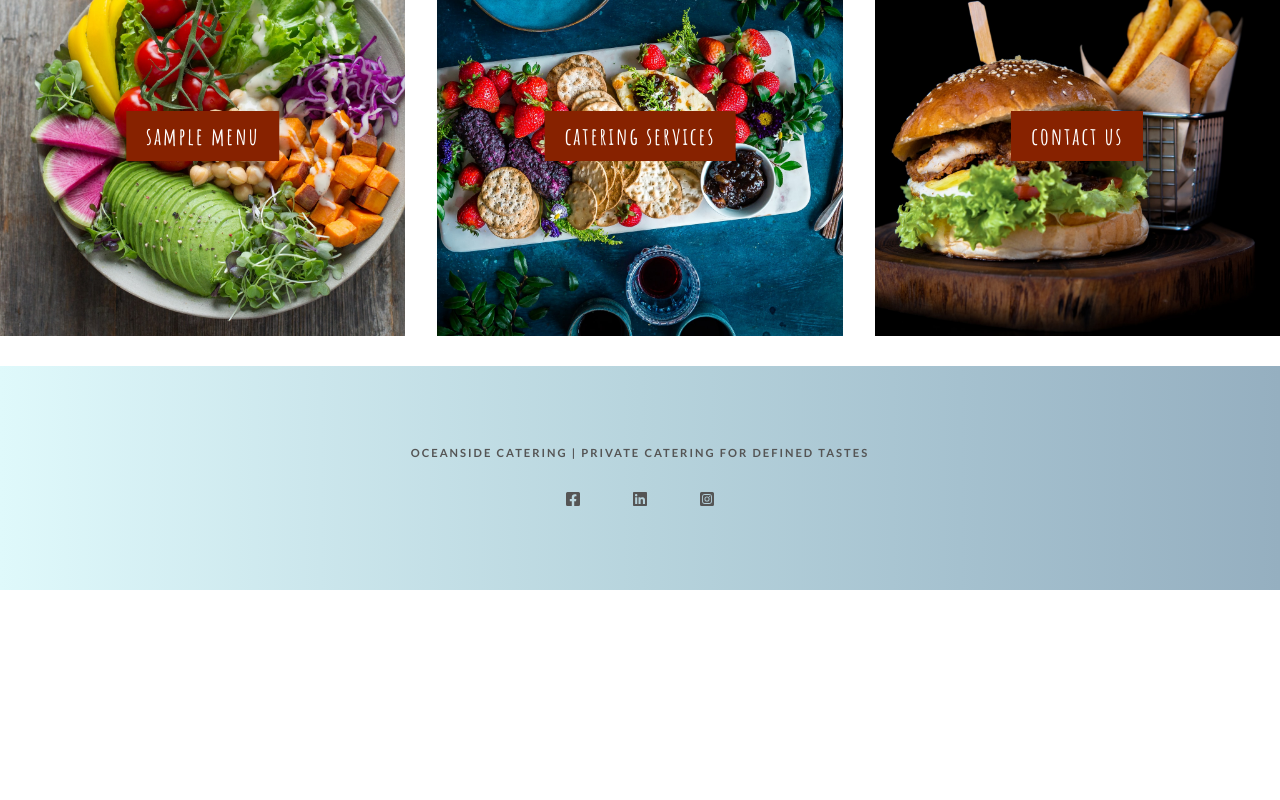
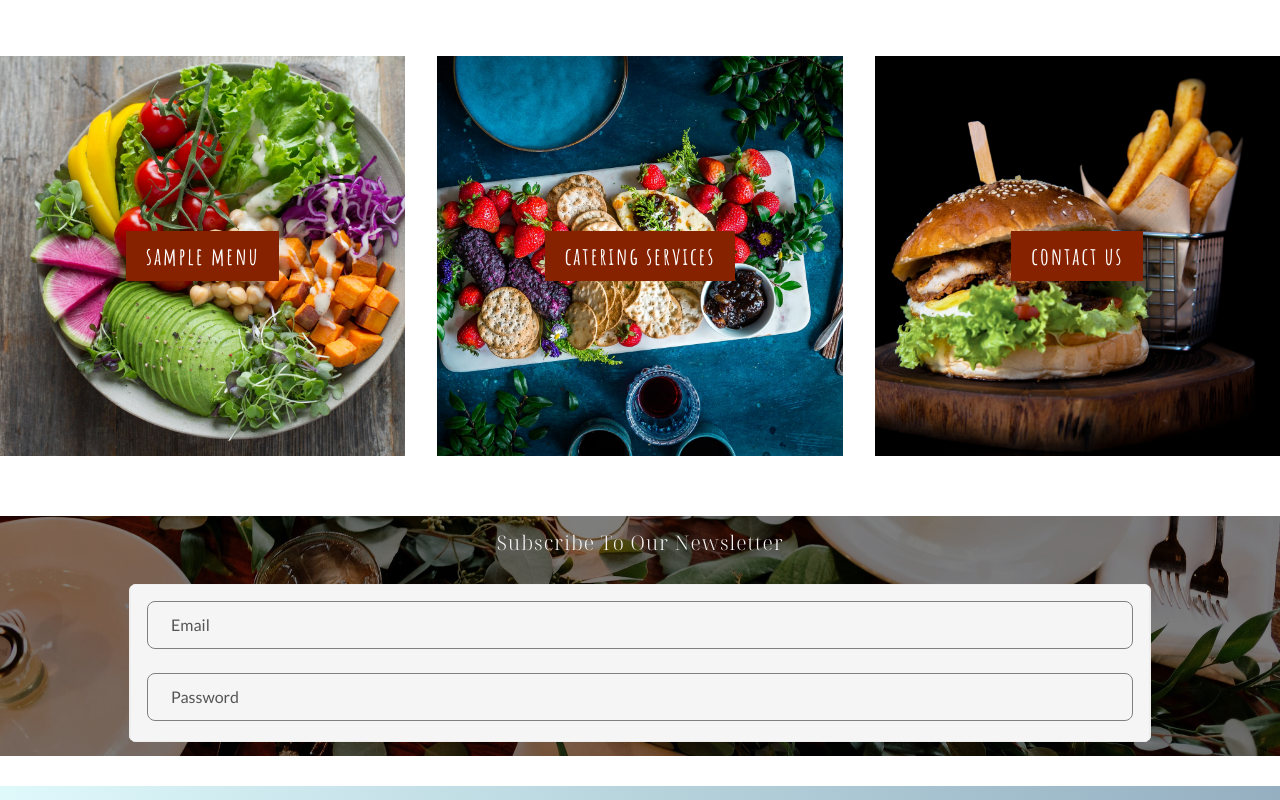
Before and after one commit to j-a-black/seaside-catering-cra, a React (Create React App) app: page / in a window 1280 px wide. Shown: the part 1640-2440 px from the top of the page. Before the commit the page ends 2230 px from the top, so only its background shows below. Built offline with nearby package versions, Linux system fonts and the light colour scheme; a web font is replaced by a local one.

Commit message:
added banner and form to the bottom of homepage

```diff
--- /dev/null
+++ b/src/components/banner-img/BannerImg.jsx
@@ -0,0 +1,24 @@
+import React from "react";
+import Form from "../form/Form";
+
+import "./banner-img.scss";
+
+const BannerImg = ({ bannerImage, imageOveraly, bannerTitle }) => {
+  return (
+    <div className="banner-container">
+      <div
+        className="banner__image"
+        style={{ backgroundImage: `${imageOveraly}, url(${bannerImage})` }}
+      >
+        <div className="banner__text-box">
+          <h2 className="banner__title">{bannerTitle}</h2>
+          {/* <span className="hero__sub-title">{HeroData[0].subTitle1}</span>
+          <LinkButton linkPath="/menu" linkText={HeroData[0].linkText} /> */}
+          <Form />
+        </div>
+      </div>
+    </div>
+  );
+};
+
+export default BannerImg;
--- /dev/null
+++ b/src/components/banner-img/banner-img.scss
@@ -0,0 +1,35 @@
+@import "../../main/variables";
+
+.banner-container {
+  width: 100%;
+  height: 30vh;
+}
+
+.banner__image {
+  height: inherit;
+  background-position: center;
+  background-repeat: no-repeat;
+  background-size: cover;
+  position: relative;
+  display: grid;
+  place-items: center;
+
+  .banner__text-box {
+    width: 100%;
+    max-width: 1024px;
+    height: 100%;
+    color: whitesmoke;
+    display: flex;
+    flex-direction: column;
+    justify-content: space-around;
+    align-items: center;
+    text-align: center;
+  }
+
+  .banner__title {
+    font-size: 20px;
+    font-weight: 300;
+    letter-spacing: 1px;
+    font-family: $font-hero;
+  }
+}
--- /dev/null
+++ b/src/components/banner-img/bannerData.js
@@ -0,0 +1 @@
+export const bannerData = [{}];
--- a/src/components/card-items/CardItem.jsx
+++ b/src/components/card-items/CardItem.jsx
@@ -6,7 +6,7 @@ import "./card-item.scss";
 
 const CardItem = ({ cardItem }) => {
   return (
-    <div className="trio__box">
+    <div className="card-item">
       <img src={cardItem.imgSrc} alt={cardItem.imgAlt} />
       <div className="text-centered">
         <LinkButton linkPath={cardItem.linkPath} linkText={cardItem.linkText} />
--- a/src/components/card-items/card-item.scss
+++ b/src/components/card-items/card-item.scss
@@ -1,4 +1,4 @@
-.trio__box {
+.card-item {
   position: relative;
   height: 400px;
 
@@ -11,14 +11,12 @@
 
   .text-centered {
     position: absolute;
+    width: 100%;
+    text-align: center;
     top: 50%;
-    left: 50%;
-    transform: translate(-50%, -50%);
+    // left: 50%;
+    transform: translate(0%, -50%);
     color: white;
     z-index: 1;
   }
 }
-
-.box-margin {
-  margin: 0 1rem;
-}
--- a/src/components/card-items/card-items.scss
+++ b/src/components/card-items/card-items.scss
@@ -5,6 +5,6 @@
   place-items: center;
 }
 
-.box-margin {
-  margin: 0 1rem;
-}
+// .box-margin {
+//   margin: 0 1rem;
+// }
--- /dev/null
+++ b/src/components/form/Form.jsx
@@ -0,0 +1,42 @@
+import React from "react";
+
+import "./form.scss";
+
+const Form = () => {
+  return (
+    <div className="form-container">
+      <form className="form">
+        <div className="form__group">
+          <input
+            type="text"
+            id="email"
+            className="form__input"
+            placeholder=" "
+            autoComplete="off"
+          />
+          <label htmlFor="email" className="form__label">
+            Email
+          </label>
+        </div>
+
+        <div className="form__group">
+          <input
+            type="text"
+            id="password"
+            className="form__input"
+            placeholder=" "
+          />
+          <label htmlFor="password" className="form__label">
+            Password
+          </label>
+        </div>
+
+        <button className="form__button" type="submit">
+          Sign Up
+        </button>
+      </form>
+    </div>
+  );
+};
+
+export default Form;
--- /dev/null
+++ b/src/components/form/form.scss
@@ -0,0 +1,107 @@
+.form-container {
+  width: 100%;
+  max-width: 100%;
+  height: 100%;
+  max-height: 20vh;
+  display: flex;
+  flex-direction: column;
+  align-items: center;
+  border: 1px solid transparent;
+  border-radius: 0.5rem;
+  overflow: hidden;
+  color: #555;
+
+  .form {
+    width: 100%;
+    max-width: 100%;
+    height: inherit;
+    max-height: inherit;
+    padding: 16px;
+    background-color: whitesmoke;
+    border: 2px solid #eee;
+    position: relative;
+
+    &__group {
+      position: relative;
+      height: 3rem;
+      margin-bottom: 1.5rem;
+    }
+
+    &__input {
+      width: 100%;
+      height: 100%;
+      border: 1px solid gray;
+      border-radius: 0.5rem;
+      font-family: inherit;
+      color: inherit;
+      font-weight: inherit;
+      outline: none;
+      padding: 1.25rem;
+      background: none;
+
+      &:hover {
+        border-color: #872200;
+      }
+
+      &:focus {
+        border-color: #c4560c;
+      }
+    }
+
+    &__label {
+      position: absolute;
+      left: 1rem;
+      top: 0.9rem;
+      padding: 0 0.5rem;
+      background-color: whitesmoke;
+      transition: top 200ms ease-in, left 200ms ease-in, font-size 200ms ease-in;
+    }
+
+    &__button {
+      display: block;
+      margin-left: auto;
+      padding: 0.75rem 2rem;
+      background-color: #5e5e00;
+      font-family: inherit;
+      font-weight: inherit;
+      color: white;
+      outline: none;
+      border: 1px solid gray;
+      cursor: pointer;
+      transition: background-color 100ms ease-in;
+
+      &:hover {
+        background-color: #576574;
+      }
+    }
+  }
+
+  .form__input:focus ~ .form__label,
+  .form__input:not(:placeholder-shown).form__input:not(:focus) ~ .form__label {
+    top: -0.5rem;
+    left: 0.8rem;
+    font-size: 0.8rem;
+  }
+}
+
+@media screen and (min-width: 384px) {
+  .form-container {
+    .form__title {
+      font-size: 2rem;
+    }
+  }
+}
+
+@media screen and (min-width: 768px) {
+  .form-container {
+    flex-direction: row;
+
+    .signup-image {
+      height: 32rem;
+    }
+
+    .form {
+      height: 32rem;
+    }
+  }
+}
--- a/src/components/hero/hero.scss
+++ b/src/components/hero/hero.scss
@@ -3,7 +3,7 @@
 .hero-container {
   // border: 1px dotted red;
   width: 100%;
-  height: calc(75vh - 60px);
+  height: calc(90vh - 60px);
   margin-bottom: 30px;
 }
 
@@ -17,7 +17,7 @@
       #ffffff81
     ),
     url("../../images/hero2.jpg");
-  height: calc(75vh - 60px);
+  height: inherit;
   background-position: center;
   background-repeat: no-repeat;
   background-size: cover;
--- a/src/pages/Home.jsx
+++ b/src/pages/Home.jsx
@@ -1,9 +1,11 @@
 import React from "react";
+import BannerImg from "../components/banner-img/BannerImg";
 import CardItems from "../components/card-items/CardItems";
 import CardList from "../components/card-primary/CardList";
 import Footer from "../components/footer/Footer";
 
 import Hero from "../components/hero/Hero";
+import BannerImage from "../images/table.png";
 
 const Home = () => {
   return (
@@ -15,6 +17,13 @@ const Home = () => {
       <section>
         <CardItems />
       </section>
+      <section>
+        <BannerImg
+          bannerImage={BannerImage}
+          imageOveraly={`linear-gradient(rgba(0, 0, 0, 0.50),rgba(0, 0, 0, 0.50))`}
+          bannerTitle={"Subscribe To Our Newsletter"}
+        />
+      </section>
       <Footer />
     </>
   );
```
